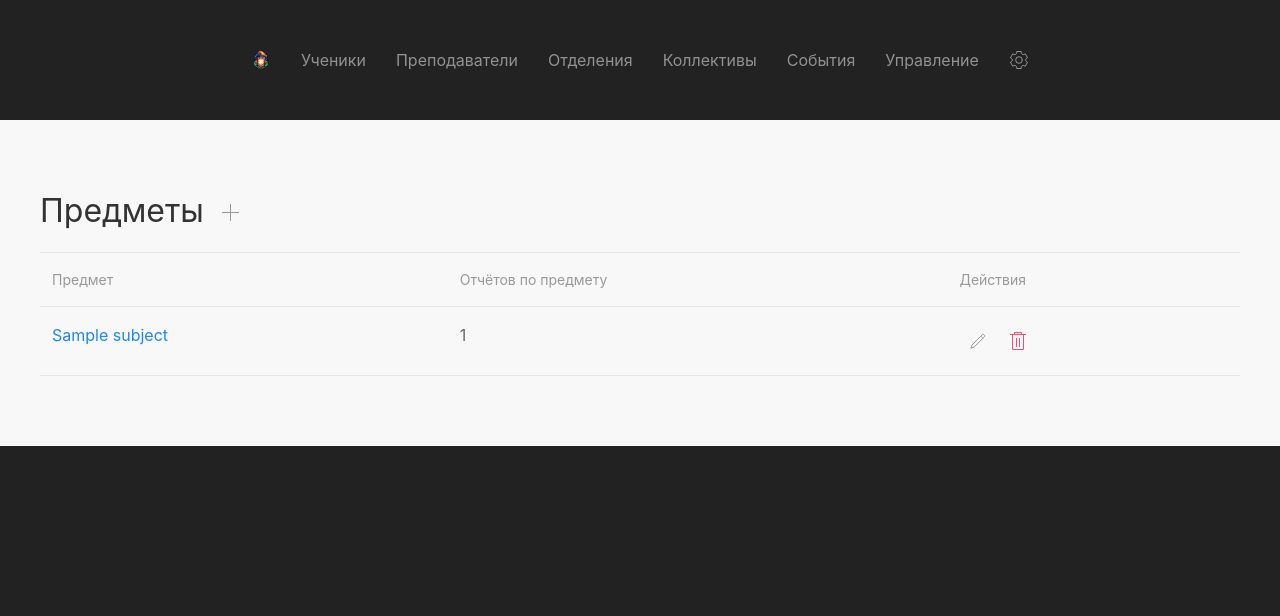
After one commit to Brukvo/Palantir, a Flask app: page /settings/subjects/list in a window 1280 px wide. The commit adds this page. Shown: the top 616 px of the page. Run offline with Flask 3, Linux system fonts and the light colour scheme; tables that the repository leaves empty hold one stand-in row (values such as "Sample post"); parts of the project's set-up code (start-up, migrations or seed data) failed here and were passed over.

Commit message:
добавлено управление предметами

```diff
--- a/settings.py
+++ b/settings.py
@@ -1,7 +1,7 @@
 from flask import Blueprint, render_template, redirect, url_for, flash, request, send_file
-from models import db, Department, Teacher, Student, Ensemble, EnsembleMember, ConcertParticipation, ContestParticipation, ExamType, DepartmentReportItem, ClassReportItem
+from models import db, Department, Teacher, Student, Ensemble, EnsembleMember, ConcertParticipation, ContestParticipation, ExamType, DepartmentReportItem, ClassReportItem, Subject, ReportItem
 from datetime import datetime
-from forms import EnsembleForm, EnsembleMemberForm, DepartmentForm, ExamTypeForm, DepartmentReportForm
+from forms import EnsembleForm, EnsembleMemberForm, DepartmentForm, ExamTypeForm, DepartmentReportForm, SubjectAddForm, SubjectEditForm
 from sqlalchemy import func, select, desc, distinct
 from sqlalchemy.exc import IntegrityError
 from utils import get_deps_students, get_academic_year, get_term, generate_dep_report, fetch_all_deps_report
@@ -270,3 +270,61 @@ def attest_delete(id):
     except IntegrityError:
         flash('Есть протоколы с этим видом аттестации. Сначала удалите протоколы, затем повторите удаление вида аттестации', 'warning')
         return redirect('exams.all')
+
+# Предметы
+@bp.route('/subjects/list')
+def subjects_list():
+    subjects = Subject.query.all()
+    return render_template('settings/subjects/list.html', subjects=subjects, title='Предметы')
+
+@bp.route('/subjects/add', methods=['GET', 'POST'])
+def subjects_add():
+    form = SubjectAddForm()
+
+    if form.validate_on_submit() and request.method == 'POST':
+        try:
+            subject = Subject(title=form.title.data)
+            db.session.add(subject)
+            db.session.commit()
+            flash('Предмет добавлен', 'success')
+            return redirect(url_for('settings.subjects_list'))
+        except IntegrityError:
+            db.session.rollback()
+            flash('Такой предмет уже есть', 'warning')
+            return redirect(url_for('settings.subjects_add'))
+
+    return render_template('settings/subjects/add.html', title='Добавление предмета', form=form)
+
+@bp.route('/subjects/<int:id>/edit', methods=['GET', 'POST'])
+def subjects_edit(id):
+    subject = Subject.query.get_or_404(id)
+    form = SubjectEditForm(obj=subject)
+
+    if form.validate_on_submit() and request.method == 'POST':
+        form.populate_obj(subject)
+        db.session.commit()
+        flash('Предмет обновлён', 'success')
+        return redirect(url_for('settings.subjects_list'))
+
+    return render_template('settings/subjects/edit.html', title='Изменение предмета', form=form, subject=subject)
+
+@bp.route('/subjects/<int:id>/delete')
+def subjects_delete(id):
+    subject = Subject.query.get_or_404(id)
+
+    try:
+        db.session.delete(subject)
+        db.session.commit()
+        flash('Предмет удалён', 'success')
+        return redirect(url_for('settings.subjects_list'))
+    except IntegrityError:
+        db.session.rollback()
+        flash('По этому предмету есть отчёты. Сначала удалите отчёты, затем удалите предмет', 'warning')
+        return redirect(url_for('settings.subjects_list'))
+
+@bp.route('/subjects/<int:id>/reports')
+def subjects_reports(id):
+    subject = Subject.query.get_or_404(id)
+    reports = ReportItem.query.filter_by(subject_id=id).order_by(desc(ReportItem.academic_year), desc(ReportItem.term)).all()
+
+    return render_template('settings/subjects/reports.html', subject=subject, reports=reports)
--- a/templates/base.html
+++ b/templates/base.html
@@ -24,6 +24,7 @@
                     <li><a href="#">Управление</a>
                         <div uk-dropdown>
                             <ul class="uk-nav uk-dropdown-nav">
+                                <li><a style="color: #333 !important" href="{{ url_for('settings.subjects_list') }}">Предметы</a></li>
                                 {% if g.s %}<li><a style="color: #333 !important" href="{{ url_for('exams.all') }}">Протоколы</a></li>{% endif %}
                                 <li><a style="color: #333 !important" href="{{ url_for('list_assemblies') }}">Методические заседания</a></li>
                                 {% if g.s %}<li><a style="color: #333 !important" href="{{ url_for('settings.attest_list') }}">Виды аттестации</a></li>{% endif %}
--- a/templates/settings/attest/list.html
+++ b/templates/settings/attest/list.html
@@ -9,7 +9,7 @@
 {% if not exam_types %}
 <p>В базе отсутствуют виды аттестации.</p>
 {% else %}
-<table class="uk-table uk-table-small">
+<table class="uk-table">
     <tr>
         <th>Вид аттестации</th>
         <th>Протоколов</th>
--- /dev/null
+++ b/templates/settings/subjects/list.html
@@ -0,0 +1,30 @@
+{% extends 'base.html' %}
+
+{% block title %}{{title}} / {{super()}}{% endblock %}
+
+{% block content %}
+<h2>{{title}}
+    <a href="{{ url_for('settings.subjects_add') }}" class="uk-icon-button" uk-icon="plus" uk-tooltip="Добавить предмет"></a>
+</h2>
+{% if not subjects %}
+<p>В базе нет предметов. Добавьте предмет, нажав кнопку выше.</p>
+{% else %}
+<table class="uk-table uk-table-striped">
+    <tr>
+        <th>Предмет</th>
+        <th>Отчётов по предмету</th>
+        <th>Действия</th>
+    </tr>
+    {% for subject in subjects %}
+    <tr>
+        <td><a href="{{ url_for('settings.subjects_reports', id=subject.id) }}">{{ subject.title }}</a></td>
+        <td>{{ subject.reports|count }}</td>
+        <td>
+            <a href="{{ url_for('settings.subjects_edit', id=subject.id) }}" class="uk-icon-button" uk-tooltip="Изменить предмет <b>{{subject.title}}</b>" uk-icon="pencil"></a>
+            <a href="{{ url_for('settings.subjects_delete', id=subject.id) }}" class="uk-icon-button uk-text-danger" uk-tooltip="Удалить предмет <b>{{subject.title}}</b>" uk-icon="trash"></a>
+        </td>
+    </tr>
+    {% endfor %}
+</table>
+{% endif %}
+{% endblock %}
```
Also changed, not shown: forms.py (+10 -0 lines), models.py (+6 -1 lines), templates/settings/subjects/add.html (added, +21 -0 lines), templates/settings/subjects/edit.html (added, +22 -0 lines), templates/settings/subjects/reports.html (added, +27 -0 lines).
